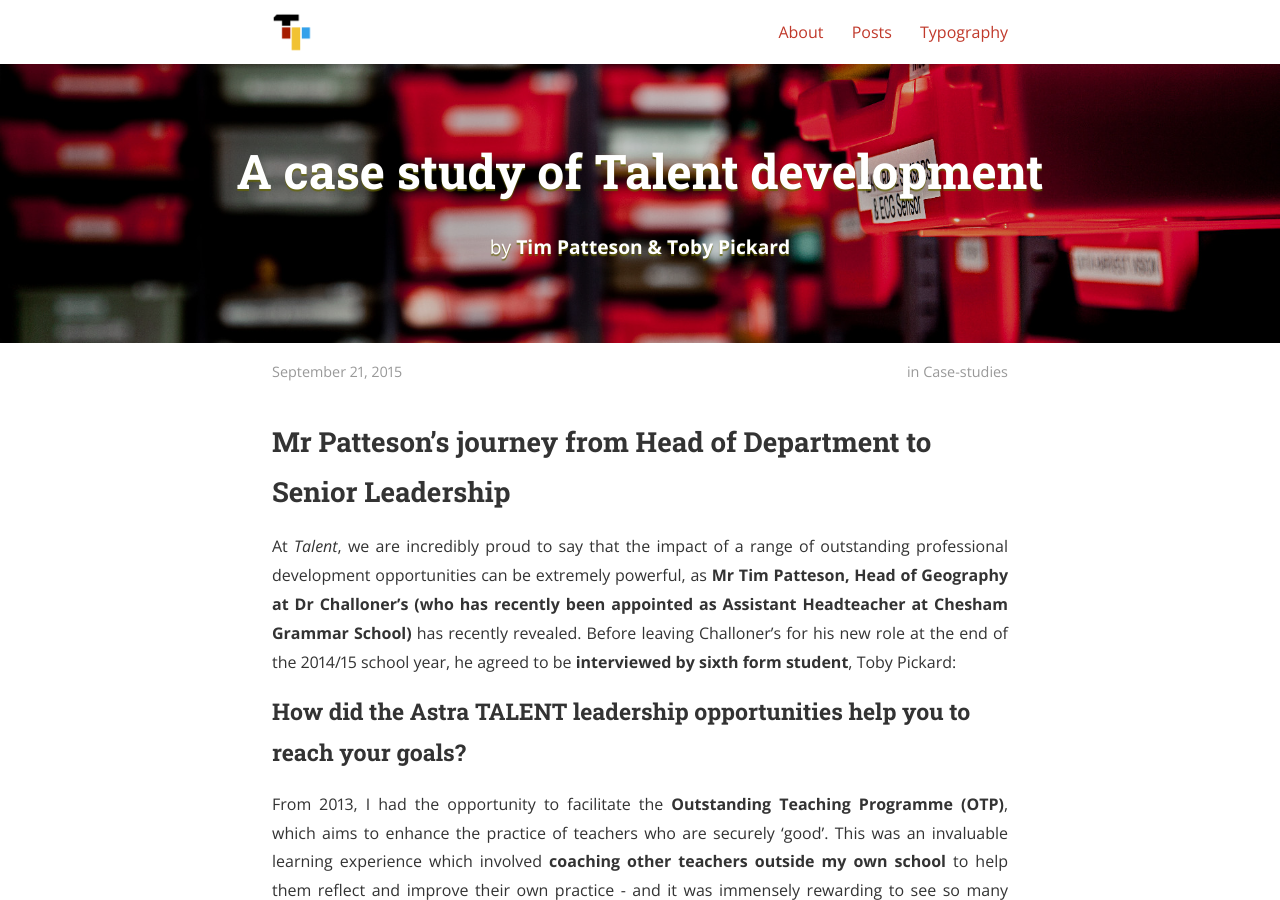
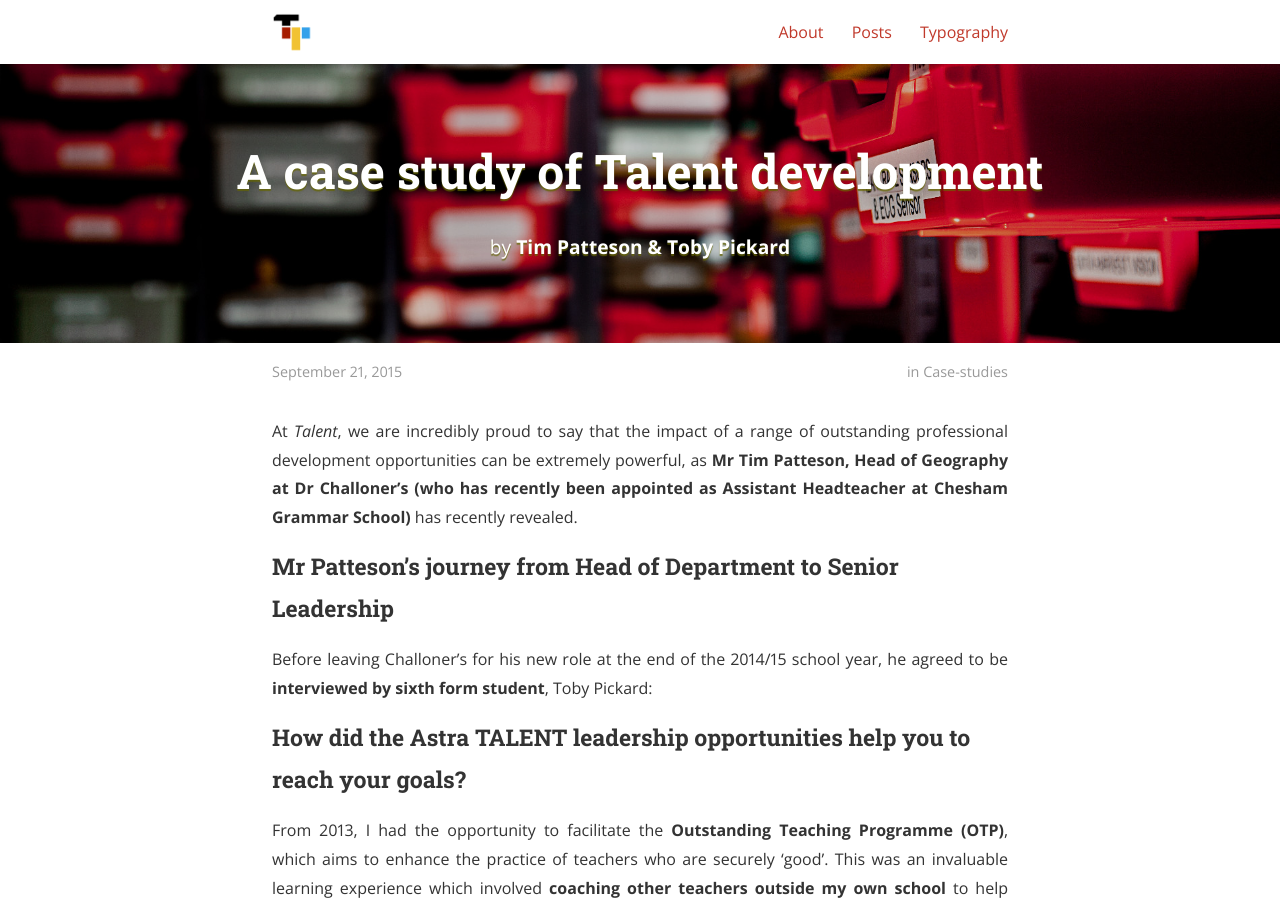
Before and after one commit to Teaching-Talent/teaching-talent.github.io, a Jekyll site: the page built from _posts/2015-09-21-a-case-study-of-talent-development.md, in a window 1280 px wide and 900 px high. Built offline with Jekyll 4.4.1, drawn with Linux system fonts in a browser that asks for light colours; nearby versions of some CDN libraries; a style sheet for code colours, icons or effects is not loaded.

Commit message:
Post Update

```diff
--- a/_posts/2015-04-18-welcome-to-jekyll.md
+++ b/_posts/2015-09-21-a-case-study-of-talent-development.md
@@ -9,9 +9,11 @@ cover:  "assets/posts/tpa_cover.jpg"
 permalink:	"a-case-study-of-talent-development"
 ---
 
-## Mr Patteson's journey from Head of Department to Senior Leadership
+At _Talent_, we are incredibly proud to say that the impact of a range of outstanding professional development opportunities can be extremely powerful, as __Mr Tim Patteson, Head of Geography at Dr Challoner's (who has recently been appointed as Assistant Headteacher at Chesham Grammar School)__ has recently revealed.
 
-At _Talent_, we are incredibly proud to say that the impact of a range of outstanding professional development opportunities can be extremely powerful, as __Mr Tim Patteson, Head of Geography at Dr Challoner's (who has recently been appointed as Assistant Headteacher at Chesham Grammar School)__ has recently revealed.  Before leaving Challoner’s for his new role at the end of the 2014/15 school year, he agreed to be __interviewed by sixth form student__, Toby Pickard:
+### Mr Patteson's journey from Head of Department to Senior Leadership
+
+Before leaving Challoner’s for his new role at the end of the 2014/15 school year, he agreed to be __interviewed by sixth form student__, Toby Pickard:
 
 ### How did the Astra TALENT leadership opportunities help you to reach your goals?
 
--- a/index.html
+++ b/index.html
@@ -20,7 +20,7 @@ layout: default
       <a class="post-link" href="{{ post.url | remove_first: '/' | prepend: site.baseurl }}">{{ post.title }}</a>
     </h2>
     <section class="post-excerpt" itemprop="description">
-      <p>{{ post.content | strip_html | truncatewords: 50 }}</p>
+      <p>{{ post.content | strip_html | truncatewords: 45 }}</p>
     </section>
     <section class="post-meta">
     	<div class="post-date">{{ post.date | date: "%B %-d, %Y" }}</div>
```
